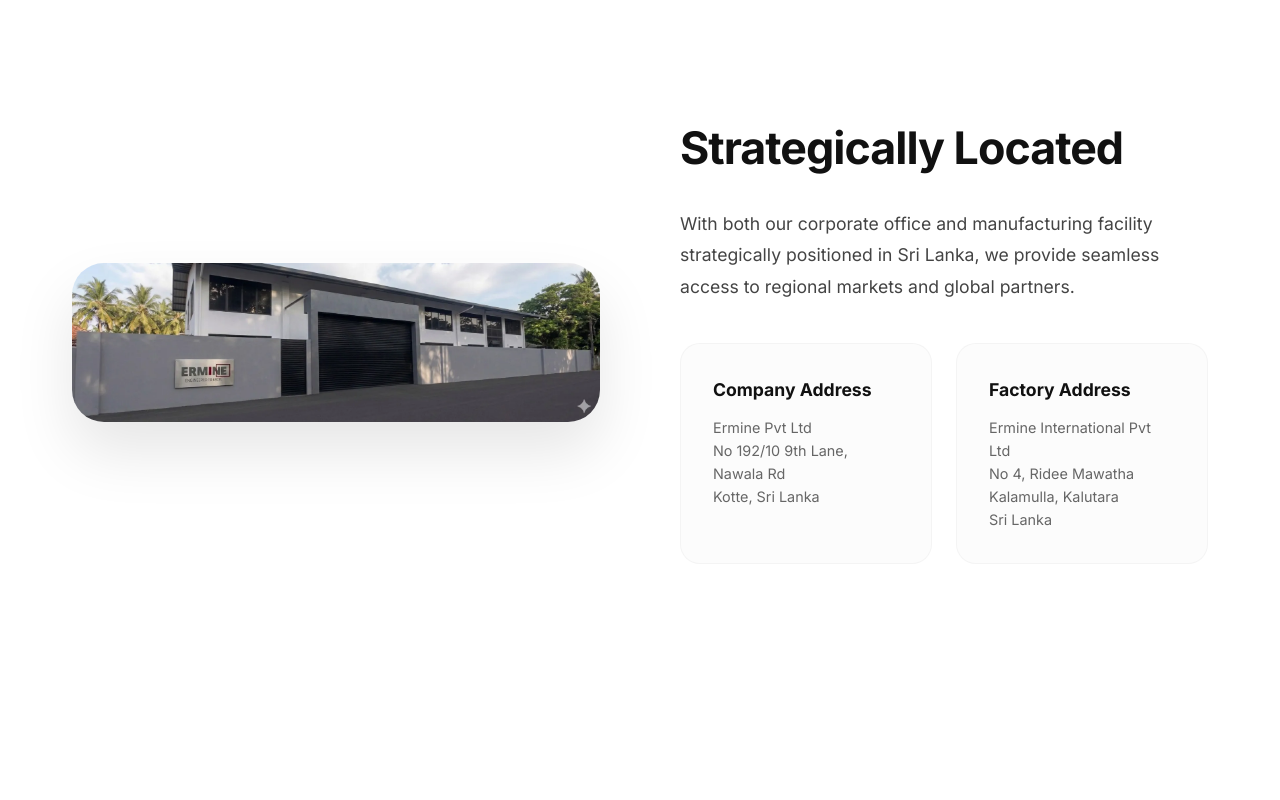
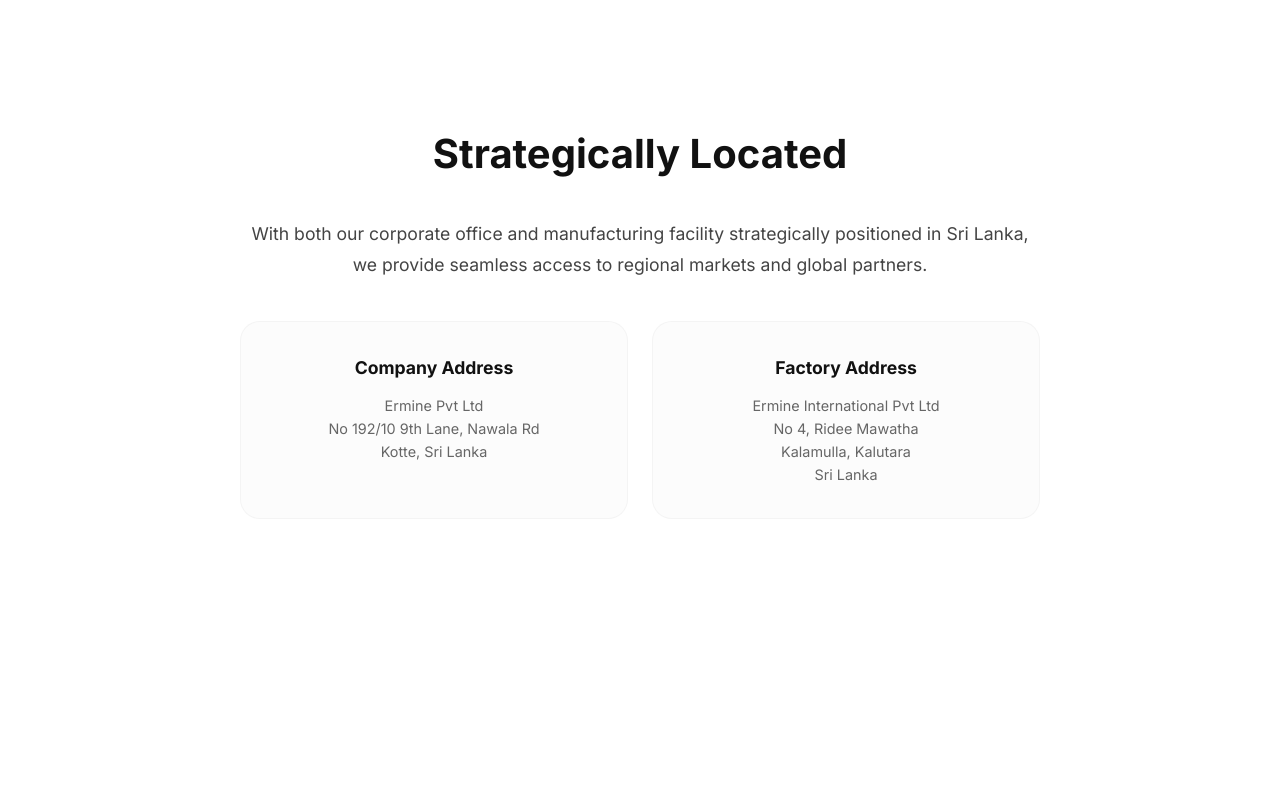
Before and after one commit to AMGRPrabhatha/ermine, a React (Vite) app: page / in a window 1280 px wide. Shown: the part 2720-3520 px from the top of the page. Built offline with nearby package versions, Linux system fonts and the light colour scheme; a web font is replaced by a local one.

Commit message:
Redesign: Centered location section and fixed case study images

```diff
--- a/src/pages/Home.css
+++ b/src/pages/Home.css
@@ -301,23 +301,19 @@
   background-color: #ffffff;
 }
 
-.location-grid {
-  display: grid;
-  grid-template-columns: 1fr 1fr;
-  gap: 5rem;
-  align-items: center;
+.location-centered {
+  text-align: center;
+  max-width: 800px;
+  margin: 0 auto;
 }
 
-.location-image-container {
-  border-radius: 32px;
-  overflow: hidden;
-  box-shadow: 0 30px 60px rgba(0,0,0,0.1);
+.centered-text {
+  margin-left: auto;
+  margin-right: auto;
 }
 
-.location-image {
-  width: 100%;
-  height: auto;
-  display: block;
+.centered-grid {
+  justify-content: center;
 }
 
 .location-content {
@@ -409,6 +405,14 @@
   background-position: center;
 }
 
+.bg-active {
+  background-image: url('/product-1.webp');
+}
+
+.bg-intimate {
+  background-image: url('/product-3.webp');
+}
+
 .case-content {
   padding: 2.5rem;
 }
--- a/src/pages/Home.jsx
+++ b/src/pages/Home.jsx
@@ -204,18 +204,14 @@
       {/* 4. Strategically Located */}
       <section className="location-section">
         <div className="container">
-          <div className="location-grid">
-            <div className="location-image-container fade-up">
-              <img src={homeHero} alt="Ermine Factory" className="location-image" />
-            </div>
-            <div className="location-content fade-up delay-100">
-              <h2 className="section-title-alt">Strategically Located</h2>
-              <p className="location-text">
+          <div className="location-centered fade-up">
+            <h2 className="section-title">Strategically Located</h2>
+            <p className="location-text centered-text">
               With both our corporate office and manufacturing facility strategically positioned in Sri Lanka,
               we provide seamless access to regional markets and global partners.
             </p>
 
-              <div className="address-grid">
+            <div className="address-grid centered-grid">
               <div className="address-card">
                 <h4>Company Address</h4>
                 <p>Ermine Pvt Ltd<br/>No 192/10 9th Lane, Nawala Rd<br/>Kotte, Sri Lanka</p>
@@ -223,7 +219,6 @@
               <div className="address-card">
                 <h4>Factory Address</h4>
                 <p>Ermine International Pvt Ltd<br/>No 4, Ridee Mawatha<br/>Kalamulla, Kalutara<br/>Sri Lanka</p>
-                </div>
               </div>
             </div>
           </div>
```
Lines whose indentation alone changed are shown as unchanged.
